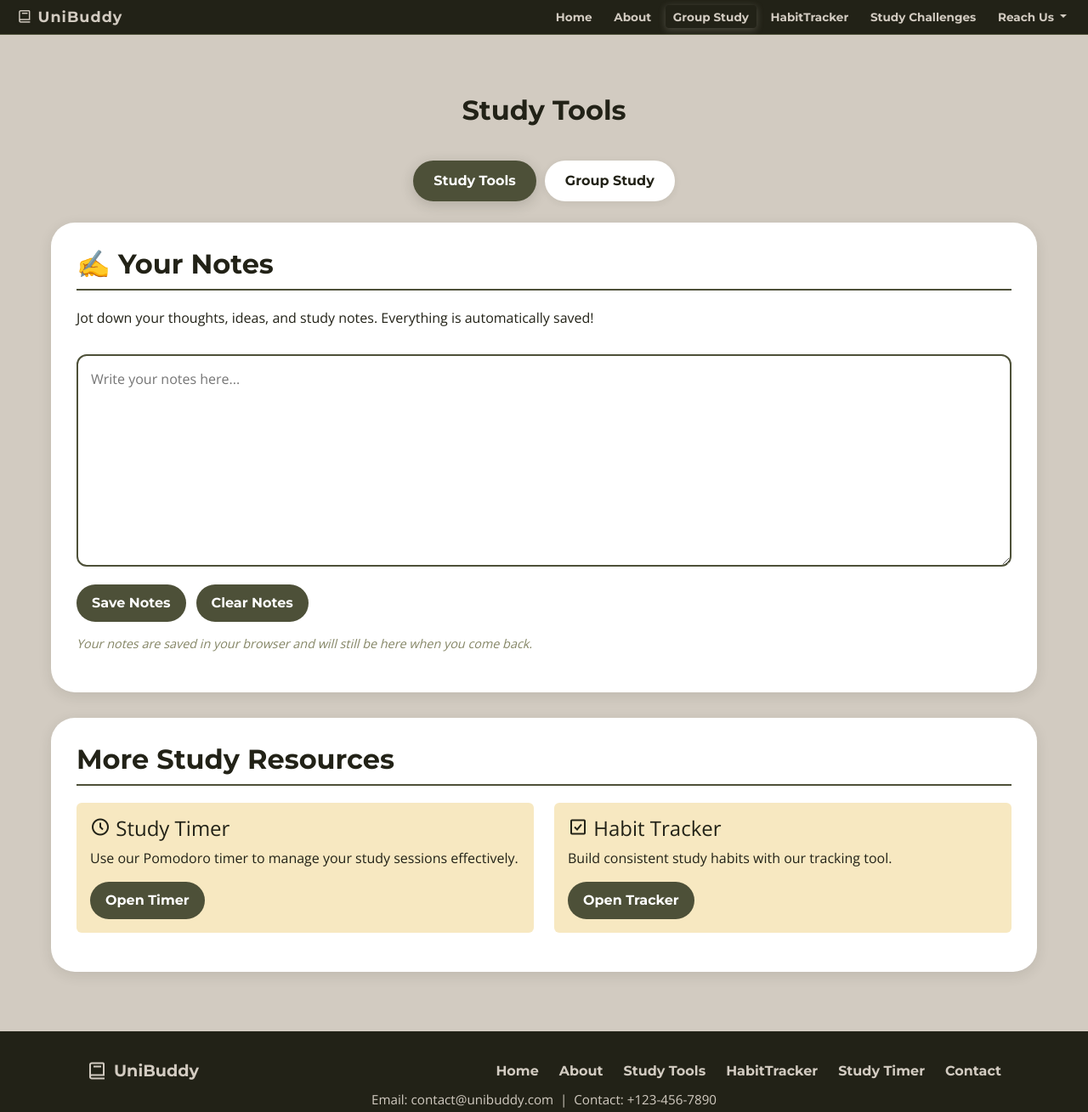
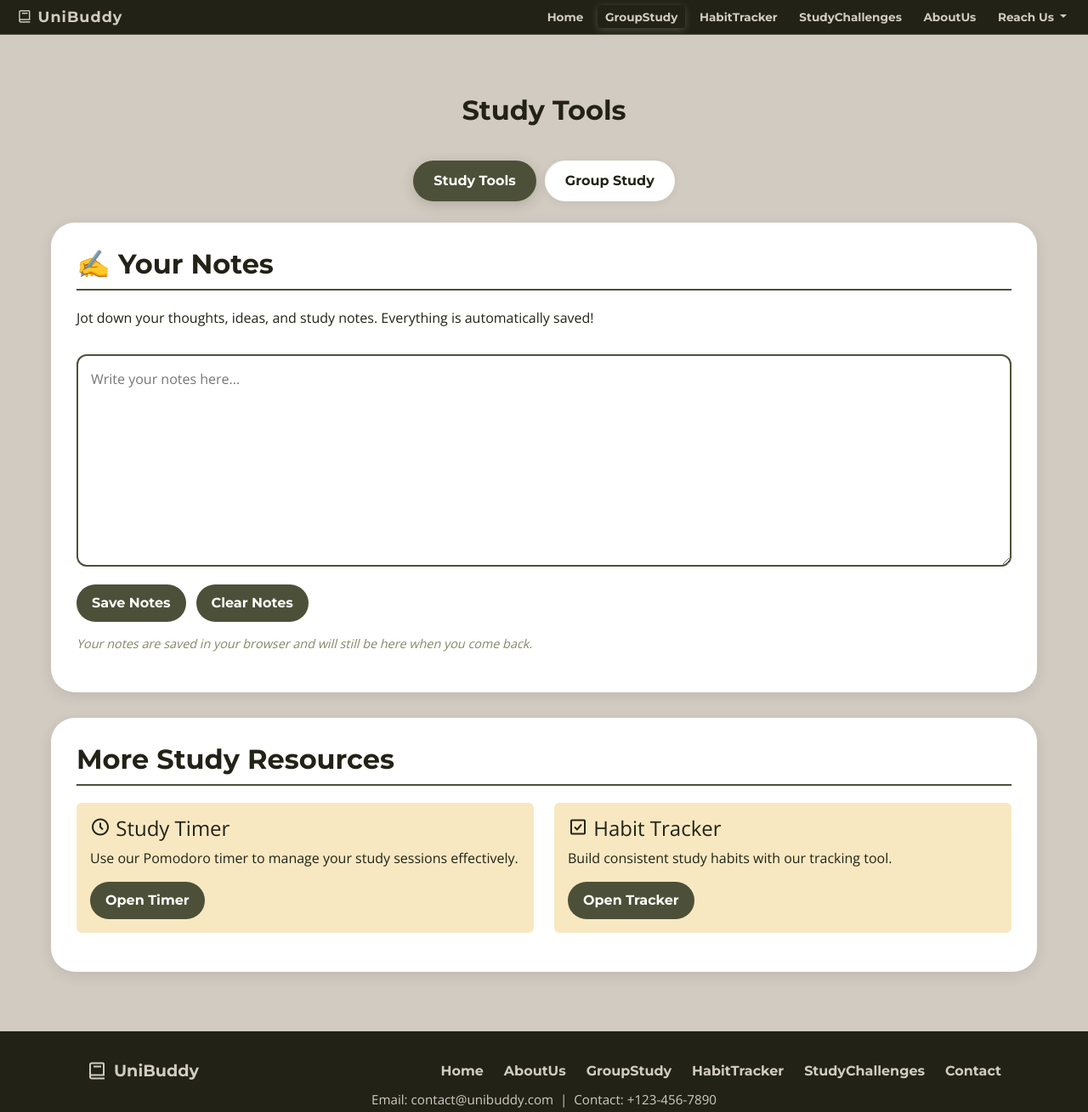
Before and after one commit to ShineAmgain/Summerclassweb, a plain HTML site: page group-study.html in a window 1280 px wide. Shown: the whole page at 85% size. Drawn offline with nearby package versions, Linux system fonts and the light colour scheme.

Commit message:
a few final touches for the nav and footer

```diff
--- a/group-study.html
+++ b/group-study.html
@@ -30,7 +30,7 @@
       min-height: 100vh;
     }
 
-    /* Thin Navbar */
+    /* Thin Navbar - Updated to match homepage */
     .navbar {
       background: var(--dark-green) !important;
       min-height: 38px;
@@ -268,7 +268,7 @@
       font-style: italic;
     }
 
-    /* Footer */
+    /* Footer - Updated to match homepage */
     footer {
       background: var(--dark-green);
       color: var(--beige);
@@ -314,6 +314,7 @@
     .footer-links a {
       color: var(--beige);
       text-decoration: none;
+      transition: color 0.2s;
     }
 
     .footer-links a:hover {
@@ -377,7 +378,7 @@
   </style>
 </head>
 <body>
-  <!-- Navigation Bar -->
+  <!-- Navigation Bar - Updated to match homepage structure -->
   <nav class="navbar navbar-expand-lg">
     <div class="container-fluid d-flex align-items-center">
       <a class="navbar-brand" href="index.html">
@@ -393,24 +394,24 @@
             <a class="nav-link" href="index.html">Home</a>
           </li>
           <li class="nav-item">
-            <a class="nav-link" href="about.html">About</a>
-          </li>
-          <li class="nav-item">
-            <a class="nav-link active" href="group-study.html">Group Study</a>
+            <a class="nav-link active" href="group-study.html">GroupStudy</a>
           </li>
           <li class="nav-item">
             <a class="nav-link" href="HabitTracker.html">HabitTracker</a>
           </li>
           <li class="nav-item">
-            <a class="nav-link" href="timer.html">Study Challenges</a>
+            <a class="nav-link" href="timer.html">StudyChallenges</a>
+          </li>
+          <li class="nav-item">
+            <a class="nav-link" href="aboutus.html">AboutUs</a>
           </li>
           <li class="nav-item dropdown">
             <a class="nav-link dropdown-toggle" href="#" id="reachUsDropdown" role="button" data-bs-toggle="dropdown" aria-expanded="false">
               Reach Us
             </a>
             <ul class="dropdown-menu dropdown-menu-end" aria-labelledby="reachUsDropdown">
-              <li><a class="dropdown-item" href="contact.html">Contact</a></li>
-              <li><a class="dropdown-item" href="#">Feedback</a></li>
+              <li><a class="dropdown-item" href="feedback.html?mode=contact">Contact Us</a></li>
+              <li><a class="dropdown-item" href="feedback.html?mode=feedback">Feedback Form</a></li>
             </ul>
           </li>
         </ul>
@@ -475,7 +476,7 @@
     </div>
   </div>
 
-  <!-- Footer -->
+  <!-- Footer - Updated to match homepage -->
   <footer>
     <div class="container">
       <div class="footer-brand">
@@ -484,11 +485,11 @@
       </div>
       <div class="footer-links">
         <a href="index.html">Home</a>
-        <a href="about.html">About</a>
-        <a href="group-study.html">Study Tools</a>
+        <a href="aboutus.html">AboutUs</a>
+        <a href="group-study.html">GroupStudy</a>
         <a href="HabitTracker.html">HabitTracker</a>
-        <a href="timer.html">Study Timer</a>
-        <a href="contact.html">Contact</a>
+        <a href="timer.html">StudyChallenges</a>
+        <a href="feedback.html?mode=contact">Contact</a>
       </div>
       <div class="footer-contact">
         Email: contact@unibuddy.com &nbsp;|&nbsp; Contact: +123-456-7890
```
